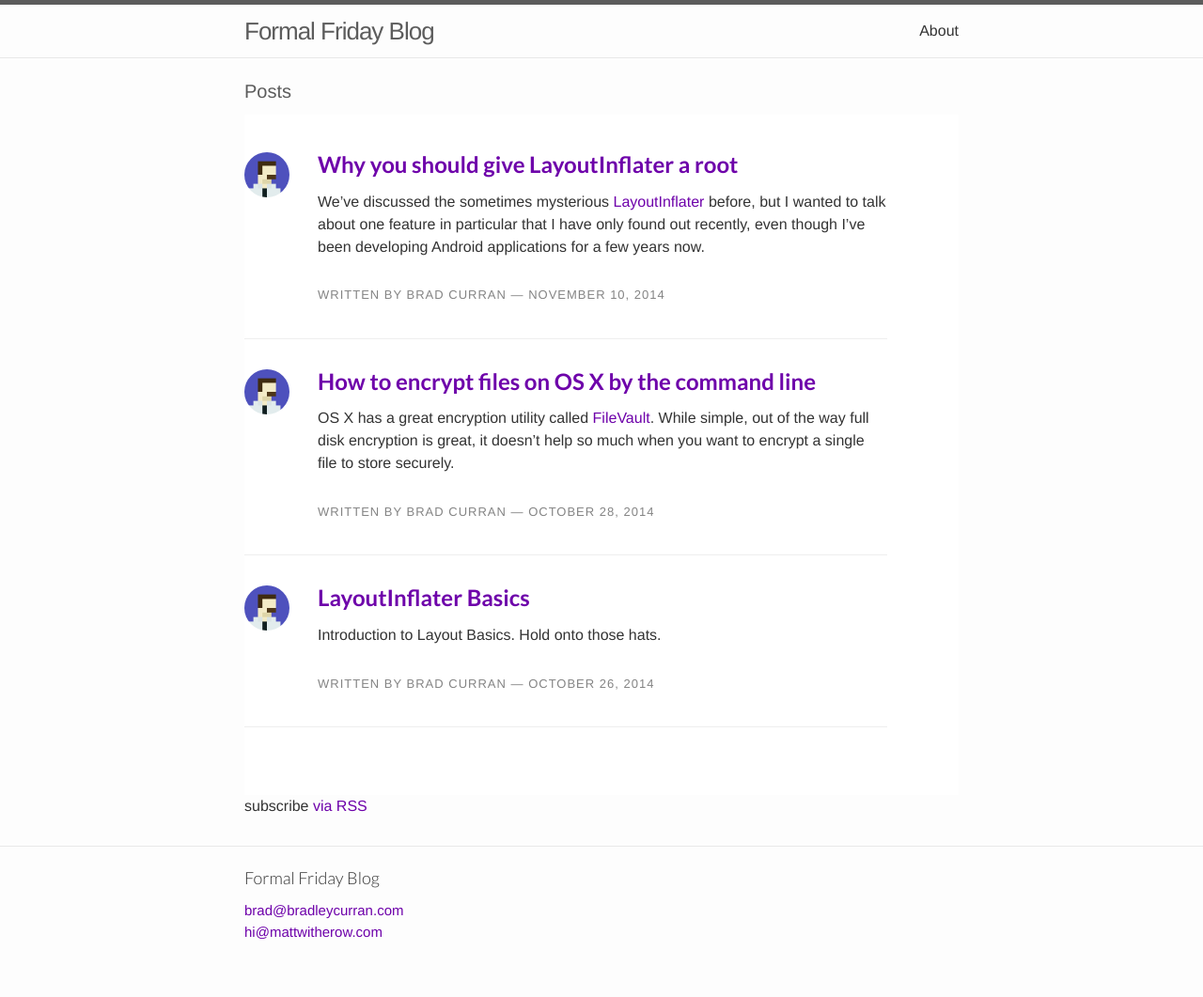
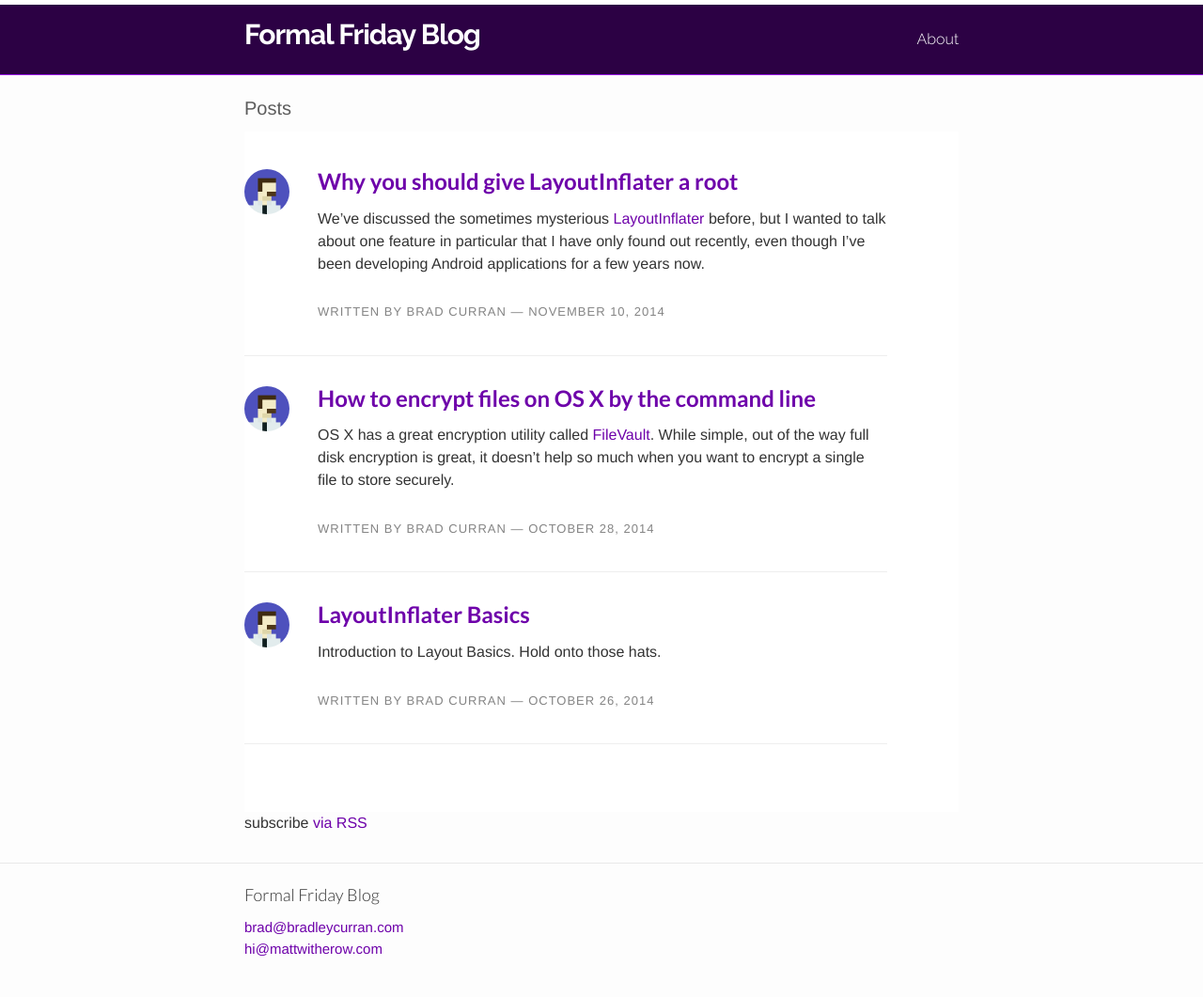
Before and after one commit to codebeer/codebeer.github.io, a Jekyll site: the page built from index.html, in a window 1280 px wide. Shown: the whole page at 94% size. Built offline with Jekyll 4.4.1, drawn with Linux system fonts in a browser that asks for light colours.

Commit message:
missed a file

```diff
--- a/_sass/_layout.scss
+++ b/_sass/_layout.scss
@@ -2,37 +2,41 @@
  * Site header
  */
 .site-header {
-    border-top: 5px solid $grey-color-dark;
-    border-bottom: 1px solid $grey-color-light;
-    min-height: 56px;
-
+    border-top: 5px solid $white;
+    border-bottom: 1px solid $brand-light;
+    min-height: 60px;
+    background: $brand-dark;
     // Positioning context for the mobile navigation icon
     position: relative;
+    font-color:  $white;
 }
 
 .site-title {
-    font-size: 26px;
-    line-height: 56px;
+    font-size: 30px;
+    font-family: "Raleway", "Lato";
+    line-height: 64px;
     letter-spacing: -1px;
     margin-bottom: 0;
     float: left;
+    font-weight: bold;
+
 
     &,
     &:visited {
-        color: $grey-color-dark;
+        color: $white;
     }
 }
 
 .site-nav {
     float: right;
-    line-height: 56px;
-
+    line-height: 74px;
+    font-family: "Raleway", "Lato";
     .menu-icon {
         display: none;
     }
 
     .page-link {
-        color: $text-color;
+        color: $white;
         line-height: $base-line-height;
 
         // Gaps between nav items, but not on the first one
```
